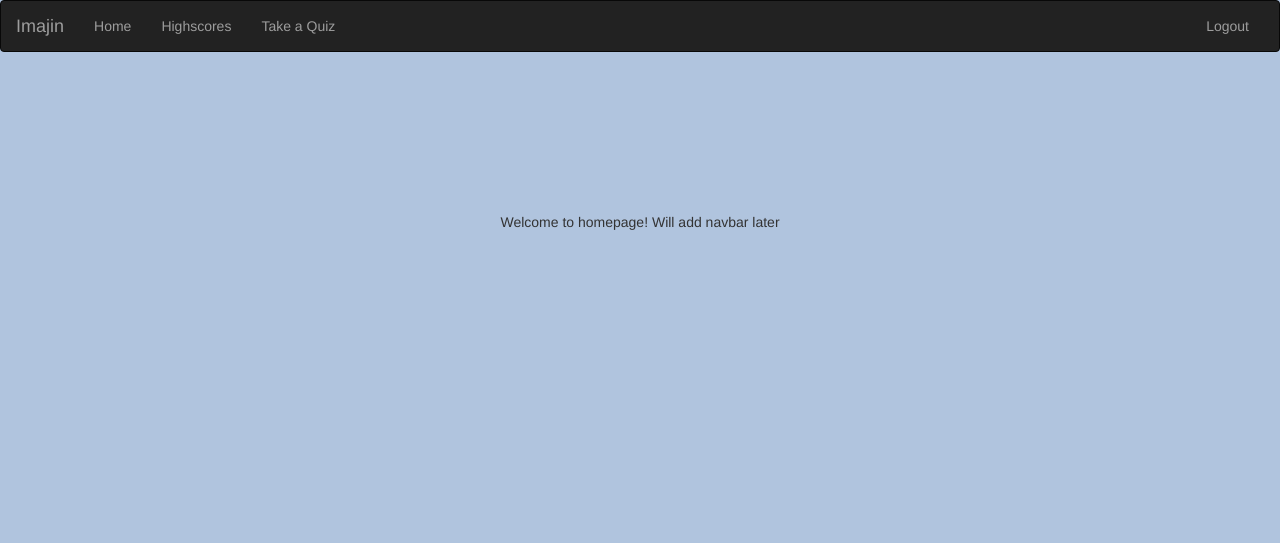
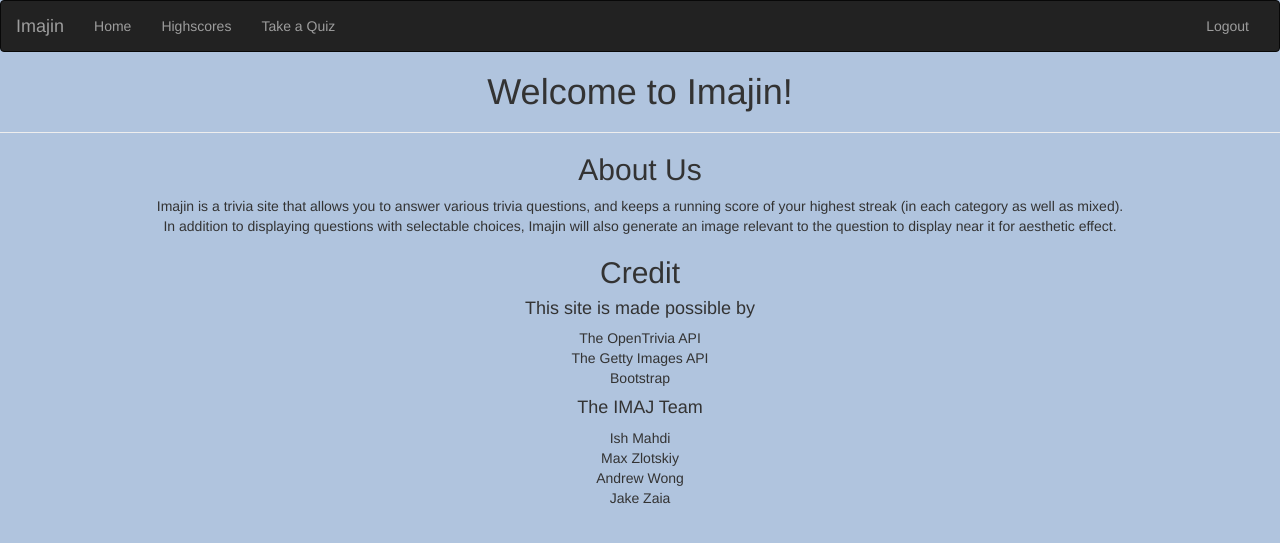
Before and after one commit to jzaia18/Imajin, a Flask app: page /user/home in a window 1280 px wide. Shown: the top 543 px of the page. Run offline with Flask 2, Linux system fonts and the light colour scheme; a user stored in the database is signed in; some libraries are stand-ins or nearby versions.

Commit message:
Did work

```diff
--- a/devlog.txt
+++ b/devlog.txt
@@ -53,3 +53,7 @@ maxZ -- 2017-11-27 21:00
 
 - added support for getty image api
 - made getty api produce better search results
+~~~~~~~~~~~~~~~~~~~~~~~~~~~~~~~~~~~~~~~~~~~~~~~~~~~~~~~~~~~~~~~~~
+jakeZ -- 2017-11-28 26:38
+
+- Gave frontend a small facelift (Main page & Take a Quiz page)
--- a/templates/user.html
+++ b/templates/user.html
@@ -2,15 +2,28 @@
 
 {% block content1 %}
 <title>
-Welcome
+  Imajin
 </title>
 {% endblock %}
 
 {% block content2 %}
-<br><br><br><br><br><br><br>
+<div style="text-align: center;">
+  <h1> Welcome to Imajin! </h1>
+  <hr>
+  <h2> About Us </h2>
+  Imajin is a trivia site that allows you to answer various trivia questions, and keeps a running score of your highest streak (in each category as well as mixed). <br />In addition to displaying questions with selectable choices, Imajin will also generate an image relevant to the question to display near it for aesthetic effect.
 
-<center>
-Welcome to homepage! Will add navbar later
-</center>
+  <br />
 
+  <h2> Credit </h2>
+  <h4> This site is made possible by </h4>
+  The OpenTrivia API <br />
+  The Getty Images API <br />
+  Bootstrap <br />
+  <h4> The IMAJ Team </h4>
+  Ish Mahdi <br />
+  Max Zlotskiy <br />
+  Andrew Wong <br />
+  Jake Zaia <br />
+</div>
 {% endblock %}
```
Also changed, not shown: data/dingbubble.db.
